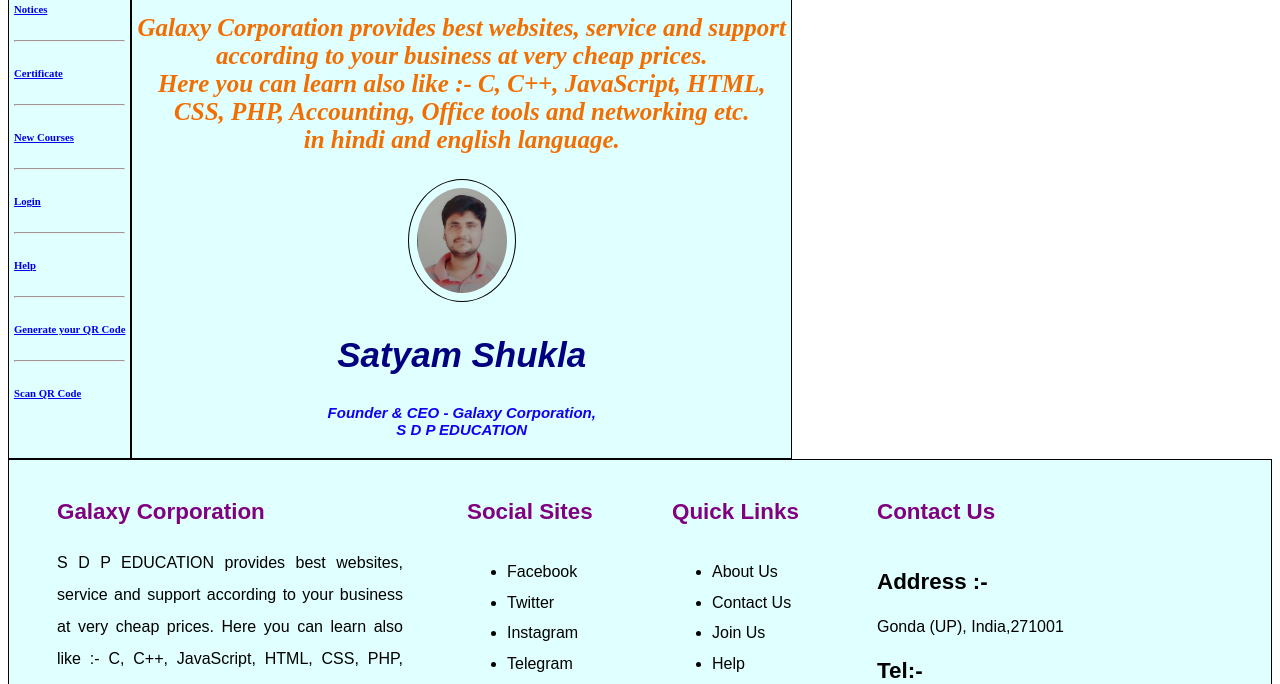
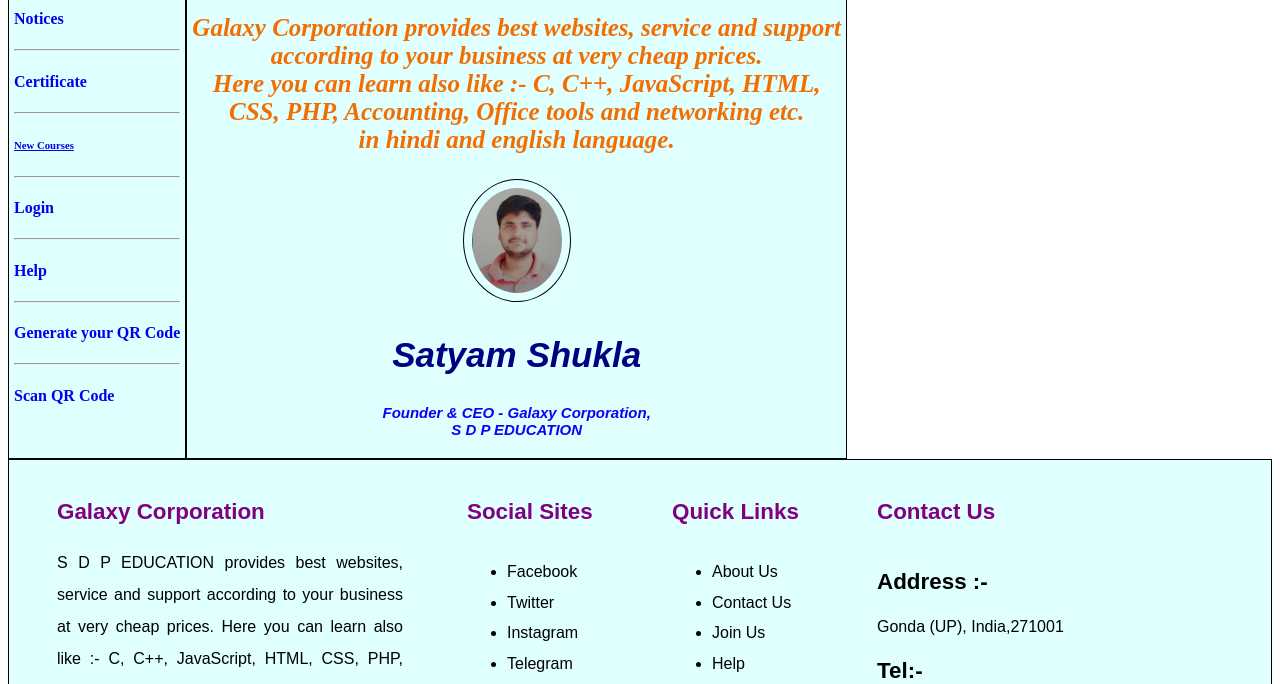
Before and after one commit to Spdeducation-1/S, a plain HTML site: page index.html in a window 1280 px wide. Shown: the part 416-1100 px from the top of the page. Drawn offline with nearby package versions, Linux system fonts and the light colour scheme.

Commit message:
Update index.html

```diff
--- a/index.html
+++ b/index.html
@@ -64,15 +64,15 @@
 <div class="j">
      <div class="container4">
 
-             <h5>Student Corner</h5><hr>
-             <h6><a href="/dm/notice">Notices</a></h6><hr>
-             <h6><a href="/dm/certificate">Certificate</a></h6><hr>
-             <h6><a href="/dm/courses">New Courses</a></h6><hr>
-             <h6><a href="login.html">Login</a></h6><hr>
-<h6><a href="mailto: paradisecorporation.c@gmail.com">Help</a></h4><hr>
+             <h3>Student Corner</h3><hr>
+             <h4><a href="/dm/notice">Notices</a></h6><hr>
+             <h4><a href="/dm/certificate">Certificate</a></h4><hr>
+             <h6><a href="/dm/courses">New Courses</a></h4><hr>
+             <h4><a href="login.html">Login</a></h4><hr>
+<h4><a href="mailto: paradisecorporation.c@gmail.com">Help</a></h4><hr>
 
-  <h6><a href="qr.html">Generate your QR Code</a></h6><hr>
-  <h6><a href="qrs.html">Scan QR Code</a></h6>
+  <h4><a href="qr.html">Generate your QR Code</a></h4><hr>
+  <h4><a href="qrs.html">Scan QR Code</a></h4>
 
      </div>
     <div class="container5">
```
